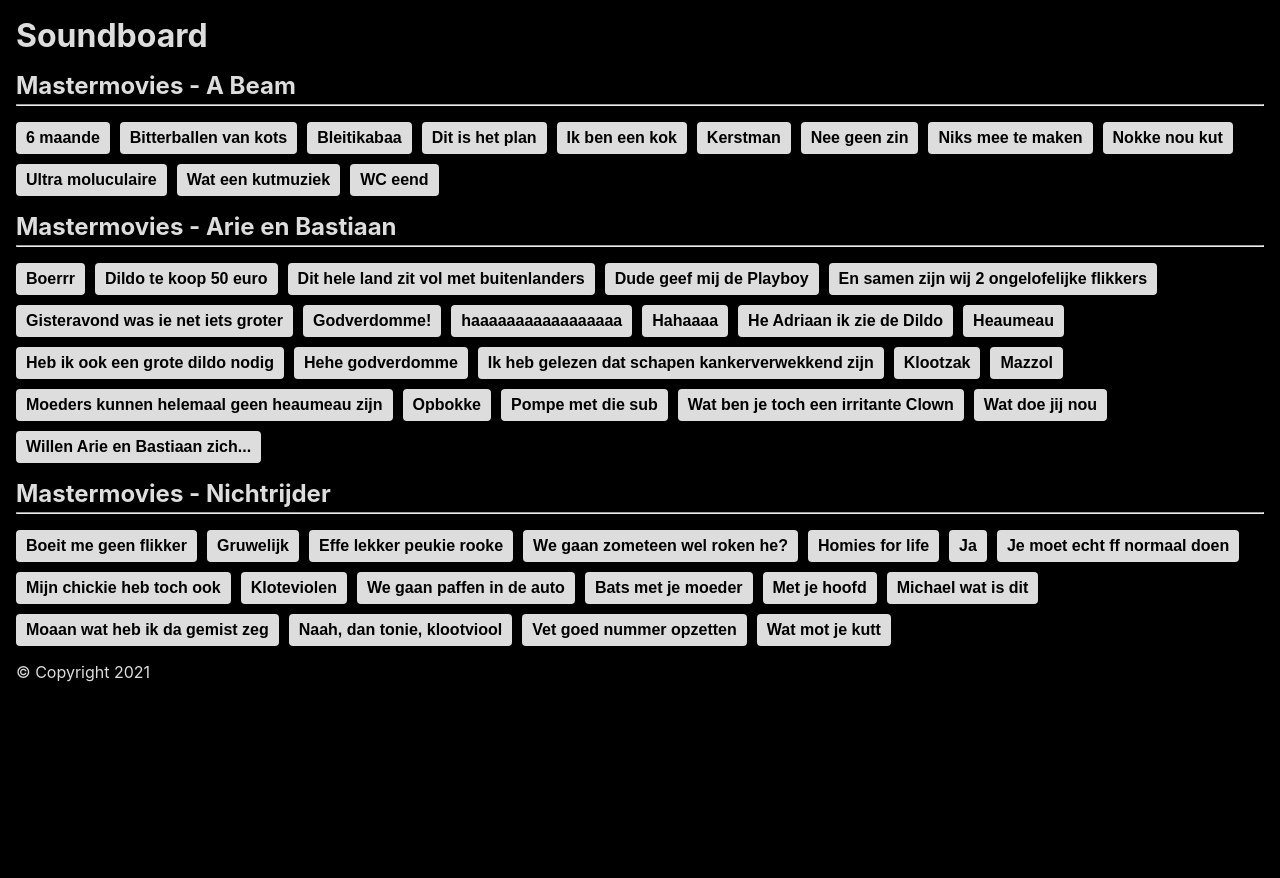
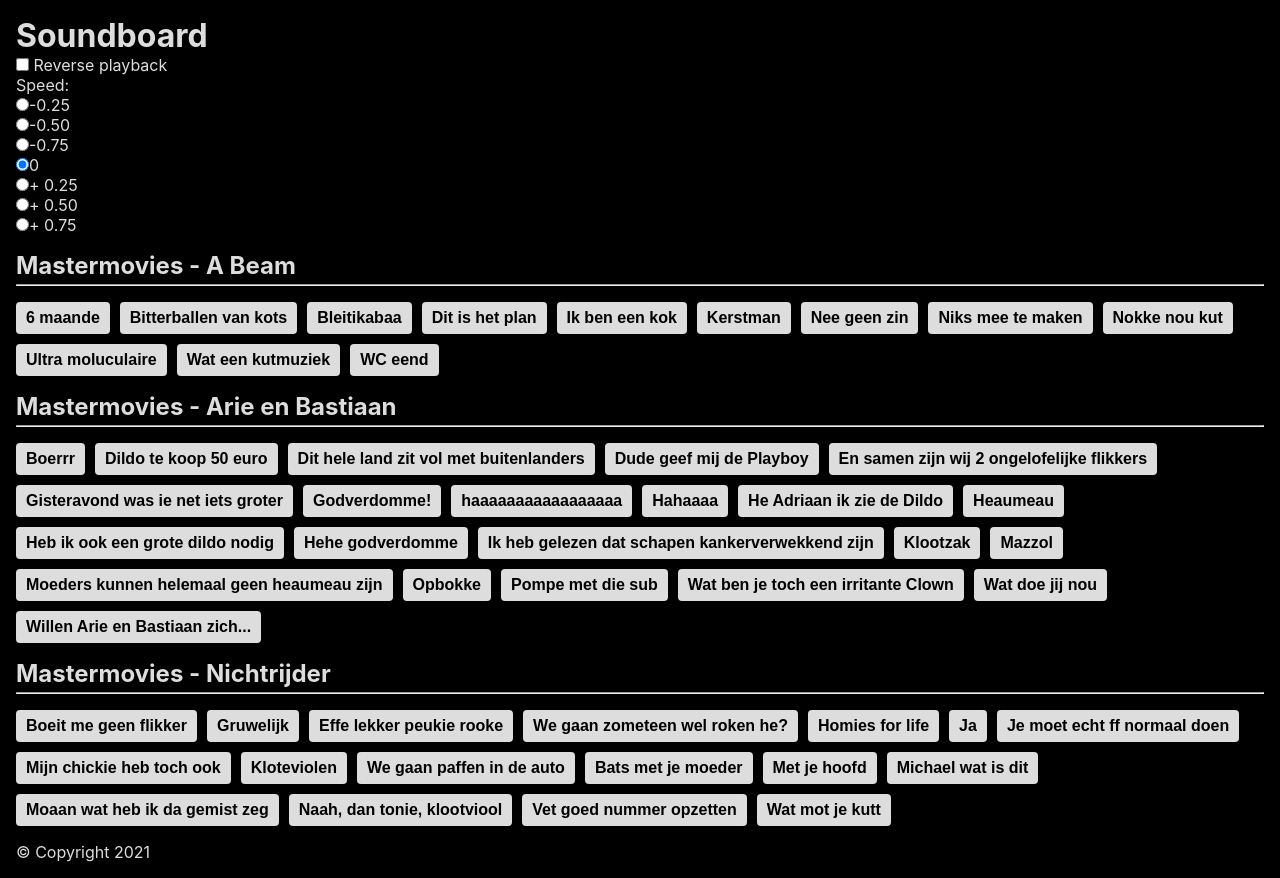
Before and after one commit to cstegeman/react-poc, a React (Create React App) app: page / in a window 1280 px wide. Before the commit the page ends 800 px from the top, so only its background shows below. Built offline with nearby package versions, Linux system fonts and the light colour scheme.

Commit message:
Enable reverse playback of audio files

```diff
--- a/src/components/Board.js
+++ b/src/components/Board.js
@@ -2,9 +2,8 @@ import "./Board.css";
 
 const context = new AudioContext();
 // let speed = 1;
-// let backwards = false;
 
-const Board = ({ files }) => {
+const Board = ({ files, reversePlayback }) => {
   return (
     <>
       {files.map((file, index) => {
@@ -29,21 +28,42 @@ const Board = ({ files }) => {
       })}
     </>
   );
-};
 
+  /**
+   * @param {string} category
+   * @param {string} name
+   */
   function play(category, name) {
     fetch(`/audio/${category}/${name}`)
         .then((response) => response.arrayBuffer())
         .then((response) => context.decodeAudioData(response, onDecoded));
   }
 
+  /**
+   * @param buffer
+   */
   function onDecoded(buffer) {
     const bufferSource = context.createBufferSource();
-  // reverseChannels(buffer, backwards);
+    reverseChannels(buffer);
     bufferSource.buffer = buffer;
     bufferSource.connect(context.destination);
     // bufferSource.playbackRate.value = speed;
     bufferSource.start();
   }
 
+  /**
+   * @param buffer
+   * @returns {*}
+   */
+  function reverseChannels (buffer) {
+    if(!reversePlayback) {
+      return buffer;
+    }
+    for(let i = 0; i < buffer.numberOfChannels; i++) {
+      buffer.getChannelData(i).reverse();
+    }
+    return buffer;
+  }
+};
+
 export default Board;
--- a/src/components/Header.js
+++ b/src/components/Header.js
@@ -1,7 +1,53 @@
-const Header = () => {
+import { useState } from "react";
+
+const Header = ({ reversePlayback, onChange }) => {
   return (
     <header>
       <h1>Soundboard</h1>
+      <input
+        type="checkbox"
+        id="reverse"
+        checked={reversePlayback}
+        onChange={onChange}
+      />{" "}
+      <label htmlFor="reverse">Reverse playback</label>
+      <div>
+        <span id="speed-title">Speed:</span>
+        <div className="radio">
+          <input type="radio" name="playSpeed" value="0.25" id="playSpeed-1" />
+          <label htmlFor="playSpeed-1">-0.25</label>
+        </div>
+        <div className="radio">
+          <input type="radio" name="playSpeed" value="0.50" id="playSpeed-2" />
+          <label htmlFor="playSpeed-2">-0.50</label>
+        </div>
+        <div className="radio">
+          <input type="radio" name="playSpeed" value="0.75" id="playSpeed-3" />
+          <label htmlFor="playSpeed-3">-0.75</label>
+        </div>
+        <div className="radio">
+          <input
+            type="radio"
+            name="playSpeed"
+            value="1"
+            id="playSpeed-4"
+            checked
+          />
+          <label htmlFor="playSpeed-4">0</label>
+        </div>
+        <div className="radio">
+          <input type="radio" name="playSpeed" value="1.25" id="playSpeed-5" />
+          <label htmlFor="playSpeed-5">+ 0.25</label>
+        </div>
+        <div className="radio">
+          <input type="radio" name="playSpeed" value="1.50" id="playSpeed-6" />
+          <label htmlFor="playSpeed-6">+ 0.50</label>
+        </div>
+        <div className="radio">
+          <input type="radio" name="playSpeed" value="1.75" id="playSpeed-7" />
+          <label htmlFor="playSpeed-7">+ 0.75</label>
+        </div>
+      </div>
     </header>
   );
 };
--- a/src/components/Main.js
+++ b/src/components/Main.js
@@ -1,13 +1,20 @@
 import Header from "./Header";
 import Footer from "./Footer";
 import Board from "./Board";
+import { useState } from "react";
 
 const Main = ({ files }) => {
+  const [reversePlayback, setReversePlayback] = useState(false);
+    const [playSpeed, setPlaySpeed] = useState(false);
+
   return (
     <>
-      <Header />
+      <Header
+        reversePlayback={reversePlayback}
+        onChange={(event) => setReversePlayback(event.target.checked)}
+      />
       <main>
-        <Board files={files} />
+        <Board files={files} reversePlayback={reversePlayback} />
       </main>
       <Footer />
     </>
--- a/src/index.css
+++ b/src/index.css
@@ -23,7 +23,7 @@ body {
   color: #ddd;
 }
 
-h1, main {
+header, main {
   margin-bottom: 16px;
 }
 
```
Lines whose indentation alone changed are shown as unchanged.
